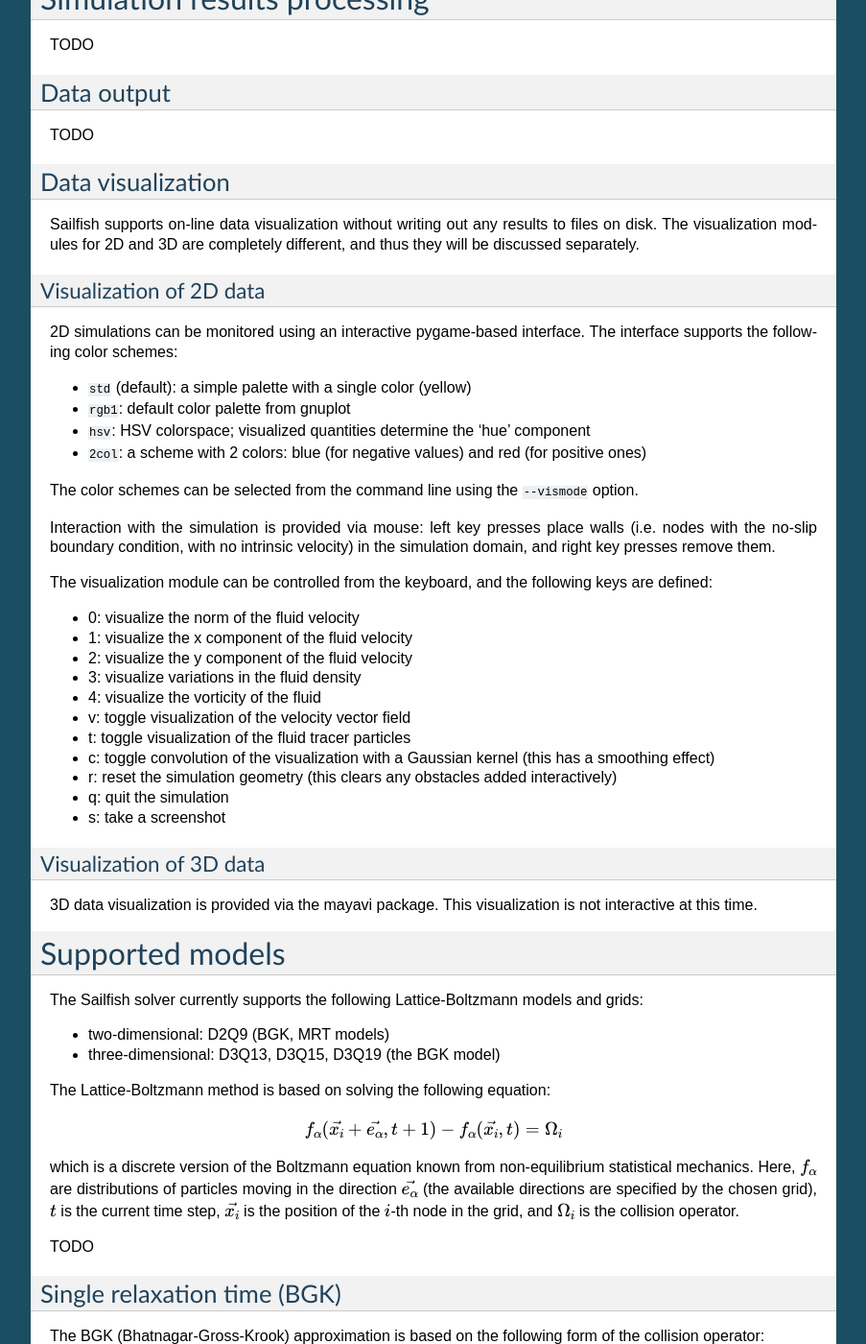
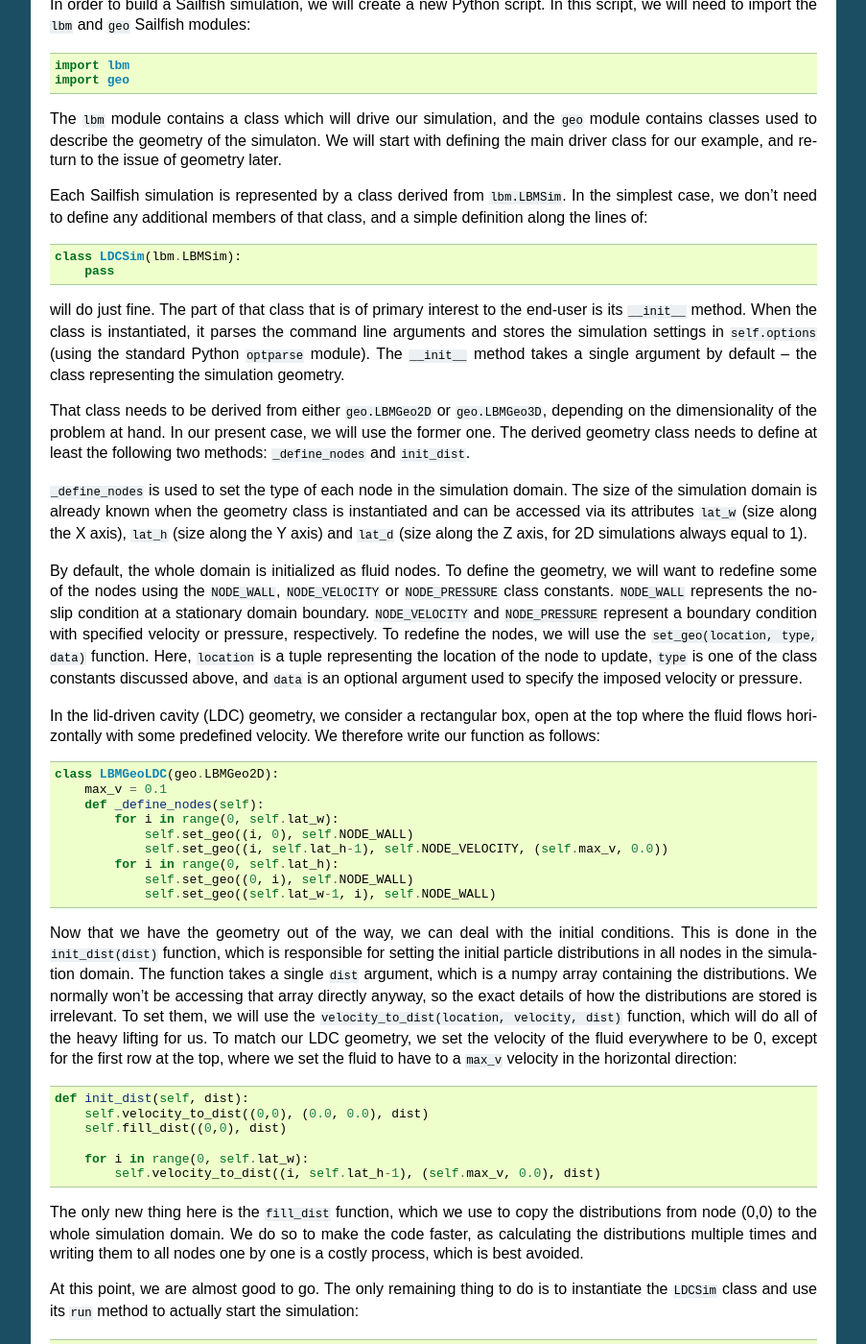
Before and after one commit to sailfish-team/sailfish, a Sphinx documentation site: the page built from doc/main.rst, in a window 1280 px wide and 1400 px high, scrolled down 1313 px. Shown: the whole window at 96% size, without its empty margins (198-1101 px from the left). Built offline with Sphinx 7.4.7, drawn with Linux system fonts in a browser that asks for light colours; formulas are drawn with MathJax 3; some of the changed text lies outside the part shown.

Commit message:
Add a tutorial about the LDC testcase.

```diff
--- a/doc/index.rst
+++ b/doc/index.rst
@@ -41,8 +41,7 @@ here is a simple example code to simulate fluid flow in a lid-driven cavity::
                 self.velocity_to_dist((i, self.lat_h-1), (self.max_v, 0.0), dist)
 
     class LDCSim(lbm.LBMSim):
-        def __init__(self, geo_class):
-            lbm.LBMSim.__init__(self, geo_class)
+        pass
 
     sim = LDCSim(LBMGeoLDC)
     sim.run()
--- a/doc/main.rst
+++ b/doc/main.rst
@@ -25,7 +25,7 @@ The general goals of the project are as follows:
 * **agility and extendability**: by implementing large parts of the code in a very
   expressive language (Python), we aim at encouraging rapid experimentation.
   Running tests, playing with new boundary conditions or new models is easy, as
-  often only requires changing a few lines of the kernel code.
+  it often only requires changing a few lines of the kernel code.
 
 * **maintainability**: we keep the code clean and easy to understand.  The Mako
   templating engine makes it possible to dynamically generate optimized code without
@@ -69,10 +69,107 @@ Tutorial
 ========
 
 In this section, we show how to create a simple LBM simulation using Sailfish.
-We will stick to two dimension and we will build the lid-driven cavity geometry,
-which is one of the standard testcases in computational fluid dynamics.
+To keep things simple, we will stick to two dimensions and we will build the
+lid-driven cavity geometry, which is one of the standard testcases in
+computational fluid dynamics.
 
-TODO
+The program outline
+-------------------
+In order to build a Sailfish simulation, we will create a new Python script.
+In this script, we will need to import the ``lbm`` and ``geo`` Sailfish
+modules::
+
+    import lbm
+    import geo
+
+The ``lbm`` module contains a class which will drive our simulation, and the ``geo``
+module contains classes used to describe the geometry of the simulaton.  We will start
+with defining the main driver class for our example, and return to the issue of
+geometry later.
+
+Each Sailfish simulation is represented by a class derived from ``lbm.LBMSim``.
+In the simplest case, we don't need to define any additional members of that class,
+and a simple definition along the lines of::
+
+    class LDCSim(lbm.LBMSim):
+        pass
+
+will do just fine.  The part of that class that is of primary interest to the end-user
+is its ``__init__`` method.  When the class is instantiated, it parses the command
+line arguments and stores the simulation settings in ``self.options`` (using the standard
+Python ``optparse`` module).  The ``__init__`` method takes a single argument by default
+-- the class representing the simulation geometry.
+
+That class needs to be derived from either ``geo.LBMGeo2D`` or ``geo.LBMGeo3D``, depending
+on the dimensionality of the problem at hand.  In our present case, we will
+use the former one.  The derived geometry class needs to define at least the following
+two methods: ``_define_nodes`` and ``init_dist``.
+
+``_define_nodes`` is used to set the type of each node in the simulation domain.  The
+size of the simulation domain is already known when the geometry class is instantiated
+and can be accessed via its attributes ``lat_w`` (size along the X axis), ``lat_h``
+(size along the Y axis) and ``lat_d`` (size along the Z axis, for 2D simulations always
+equal to 1).
+
+By default, the whole domain is initialized as fluid nodes.  To define the geometry, we
+will want to redefine some of the nodes using the ``NODE_WALL``, ``NODE_VELOCITY`` or
+``NODE_PRESSURE`` class constants.  ``NODE_WALL`` represents the no-slip condition at a
+stationary domain boundary.  ``NODE_VELOCITY`` and ``NODE_PRESSURE`` represent a
+boundary condition with specified velocity or pressure, respectively.  To redefine
+the nodes, we will use the ``set_geo(location, type, data)`` function.  Here, ``location``
+is a tuple representing the location of the node to update, ``type`` is one of the class
+constants discussed above, and ``data`` is an optional argument used to specify the
+imposed velocity or pressure.
+
+In the lid-driven cavity (LDC) geometry, we consider a rectangular box, open at the top
+where the fluid flows horizontally with some predefined velocity.  We therefore write
+our function as follows::
+
+    class LBMGeoLDC(geo.LBMGeo2D):
+        max_v = 0.1
+        def _define_nodes(self):
+            for i in range(0, self.lat_w):
+                self.set_geo((i, 0), self.NODE_WALL)
+                self.set_geo((i, self.lat_h-1), self.NODE_VELOCITY, (self.max_v, 0.0))
+            for i in range(0, self.lat_h):
+                self.set_geo((0, i), self.NODE_WALL)
+                self.set_geo((self.lat_w-1, i), self.NODE_WALL)
+
+Now that we have the geometry out of the way, we can deal with the initial conditions.
+This is done in the ``init_dist(dist)`` function, which is responsible for setting the initial
+particle distributions in all nodes in the simulation domain.  The function takes a single
+``dist`` argument, which is a numpy array containing the distributions.  We normally won't
+be accessing that array directly anyway, so the exact details of how the distributions are
+stored is irrelevant.  To set them, we will use the ``velocity_to_dist(location, velocity, dist)``
+function, which will do all of the heavy lifting for us. To match our LDC geometry, we set
+the velocity of the fluid everywhere to be 0, except for the first row at the top, where
+we set the fluid to have to a ``max_v`` velocity in the horizontal direction::
+
+        def init_dist(self, dist):
+            self.velocity_to_dist((0,0), (0.0, 0.0), dist)
+            self.fill_dist((0,0), dist)
+
+            for i in range(0, self.lat_w):
+                self.velocity_to_dist((i, self.lat_h-1), (self.max_v, 0.0), dist)
+
+The only new thing here is the ``fill_dist`` function, which we use to copy the
+distributions from node (0,0) to the whole simulation domain.  We do so to make the
+code faster, as calculating the distributions multiple times and writing them to all
+nodes one by one is a costly process, which is best avoided.
+
+At this point, we are almost good to go.  The only remaining thing to do is to
+instantiate the ``LDCSim`` class and use its ``run`` method to actually start the
+simulation::
+
+    sim = LDCSim(LBMGeoLDC)
+    sim.run()
+
+How it works behind the scenes
+------------------------------
+
+Using the command-line arguments
+--------------------------------
+
 
 Simulation results processing
 =============================
```
